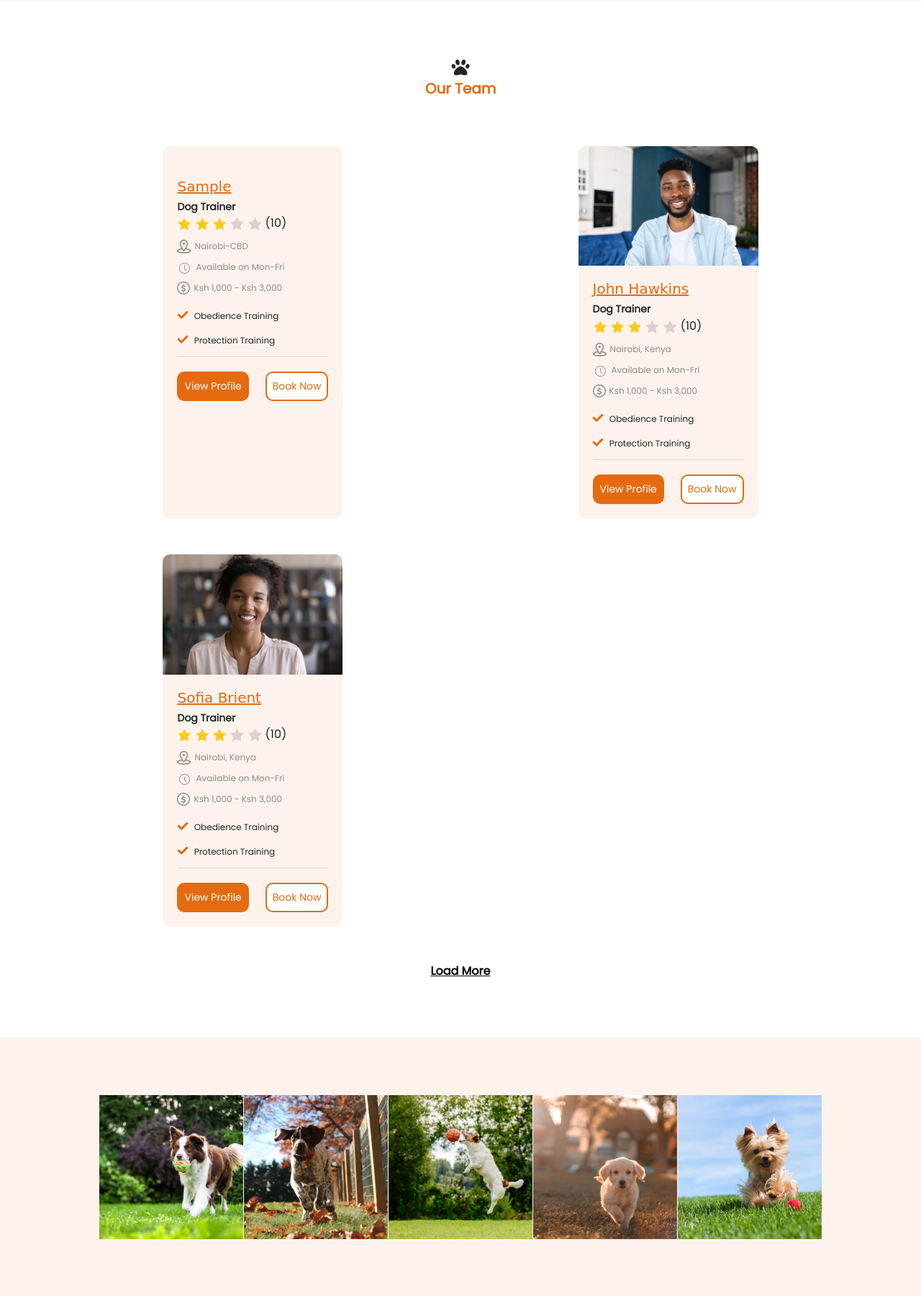
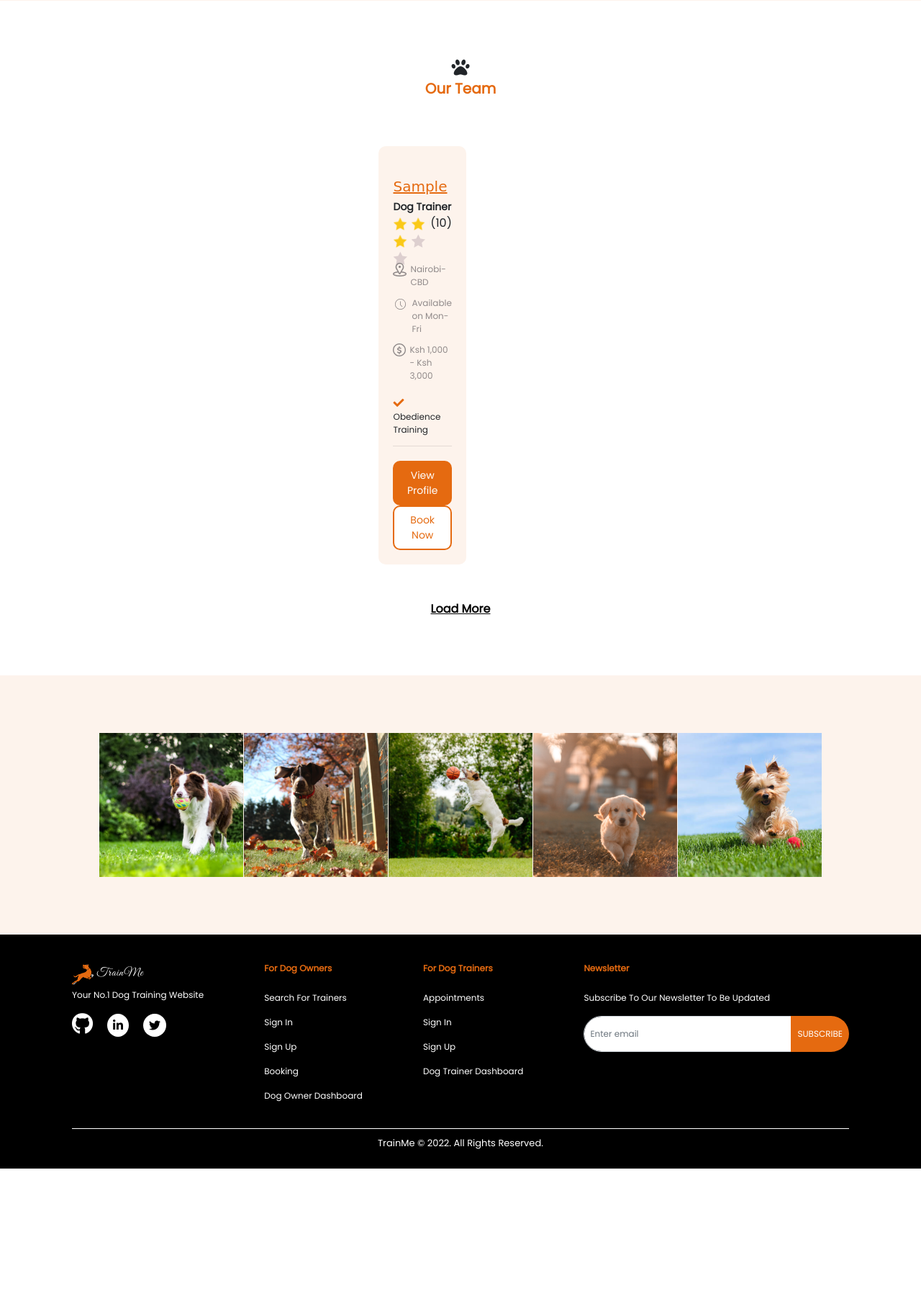
Before and after one commit to Shalyne-Waweru/TrainMe, a Django app: page / in a window 1280 px wide. Shown: the part 3078-4878 px from the top of the page at 72% size. After the commit the page ends 4701 px from the top, so only its background shows below. Run offline with Django 4.2, Linux system fonts and the light colour scheme; tables that the repository leaves empty hold one stand-in row (values such as "Sample post"); some libraries are stand-ins or nearby versions; some web fonts are replaced.

Commit message:
update the index template.

```diff
--- a/mainapp/templates/index.html
+++ b/mainapp/templates/index.html
@@ -172,8 +172,9 @@
 
         <div class="container">
             <div class="row">
+                {% if trainers %}
+                {% for trainer in trainers %}
                 <div class="col-md-4">
-                    {% for trainer in trainers %}
                     {% if trainer.image %}
                     <img class="trainer-img" src="{{trainer.image.url}}"/>
                     {% else %}
@@ -210,8 +211,7 @@
                         </div>
 
                         <div class="services">
-                            <p><i class="fas fa-check"></i> Obedience Training</p>
-                            <p><i class="fas fa-check"></i> Protection Training</p>
+                            <p><i class="fas fa-check"></i> {{trainer.services}}</p>
                         </div>
 
                         <hr>
@@ -221,14 +221,14 @@
                                 View Profile
                             </a>
 
-                            <a class="outline-btn" href="#">
+                            <a class="outline-btn" href="/book/{{trainer.id}}">
                                 Book Now
                             </a>
                         </div>
 
                     </div>
-                    {% endfor %}
-                </div>
+
+                </div>{% endfor %} {% else %}
 
                 <div class="col-md-4">
                     <img class="trainer-img" src="{% static 'images/trainer_3.jpg' %}"/>
@@ -334,7 +334,7 @@
                         </div>
 
                     </div>
-                </div>
+                </div>{% endif %}
             </div>
         </div>
 
```
